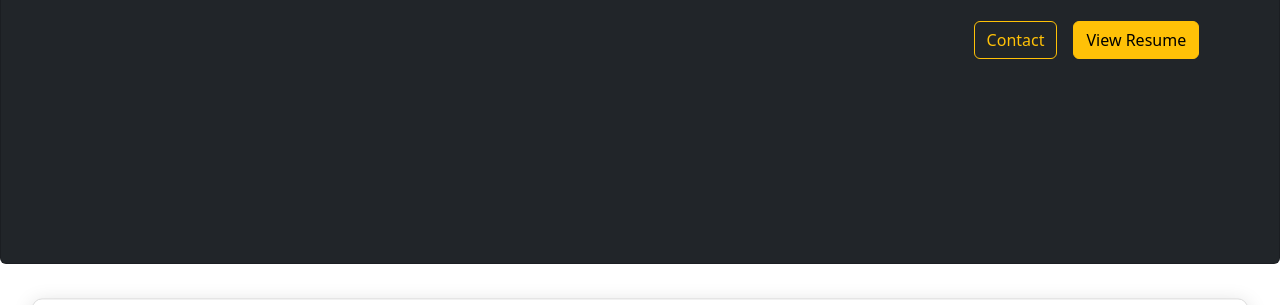
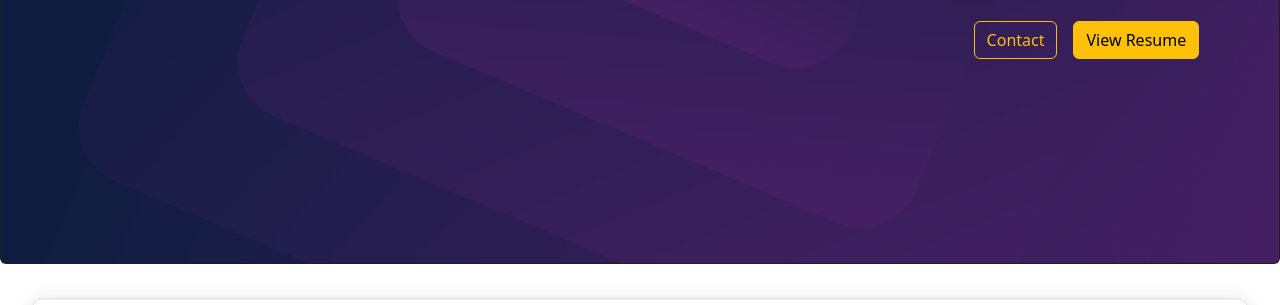
Before and after one commit to HadiaZulfiqar/portfolio, a plain HTML site: page index.html in a window 1280 px wide. Shown: the part 290-595 px from the top of the page. Drawn offline with nearby package versions, Linux system fonts and the light colour scheme.

Commit message:
Update index.html

```diff
--- a/index.html
+++ b/index.html
@@ -45,7 +45,7 @@
 
     <!-- Main header  -->
     <div class="card text-bg-dark">
-        <img src="/root/bg.png" class="card-img" alt="background" style="width:100%; height:30rem; object-fit:cover;">
+        <img src="bg.png" class="card-img" alt="background" style="width:100%; height:30rem; object-fit:cover;">
 
         <!-- Flex applied here -->
         <div class="card-img-overlay d-flex flex-column justify-content-center align-items-end text-end pe-5">
```
